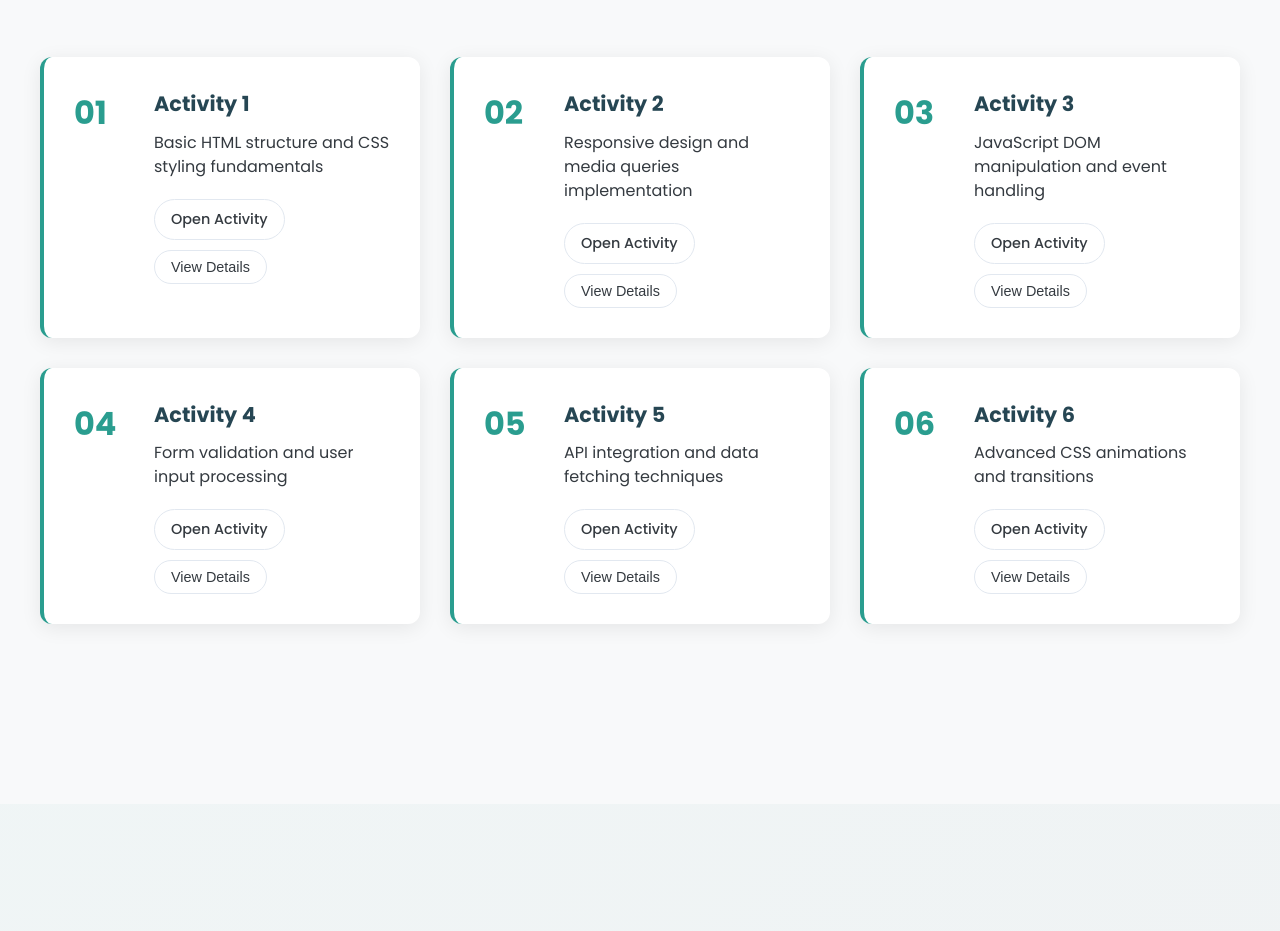
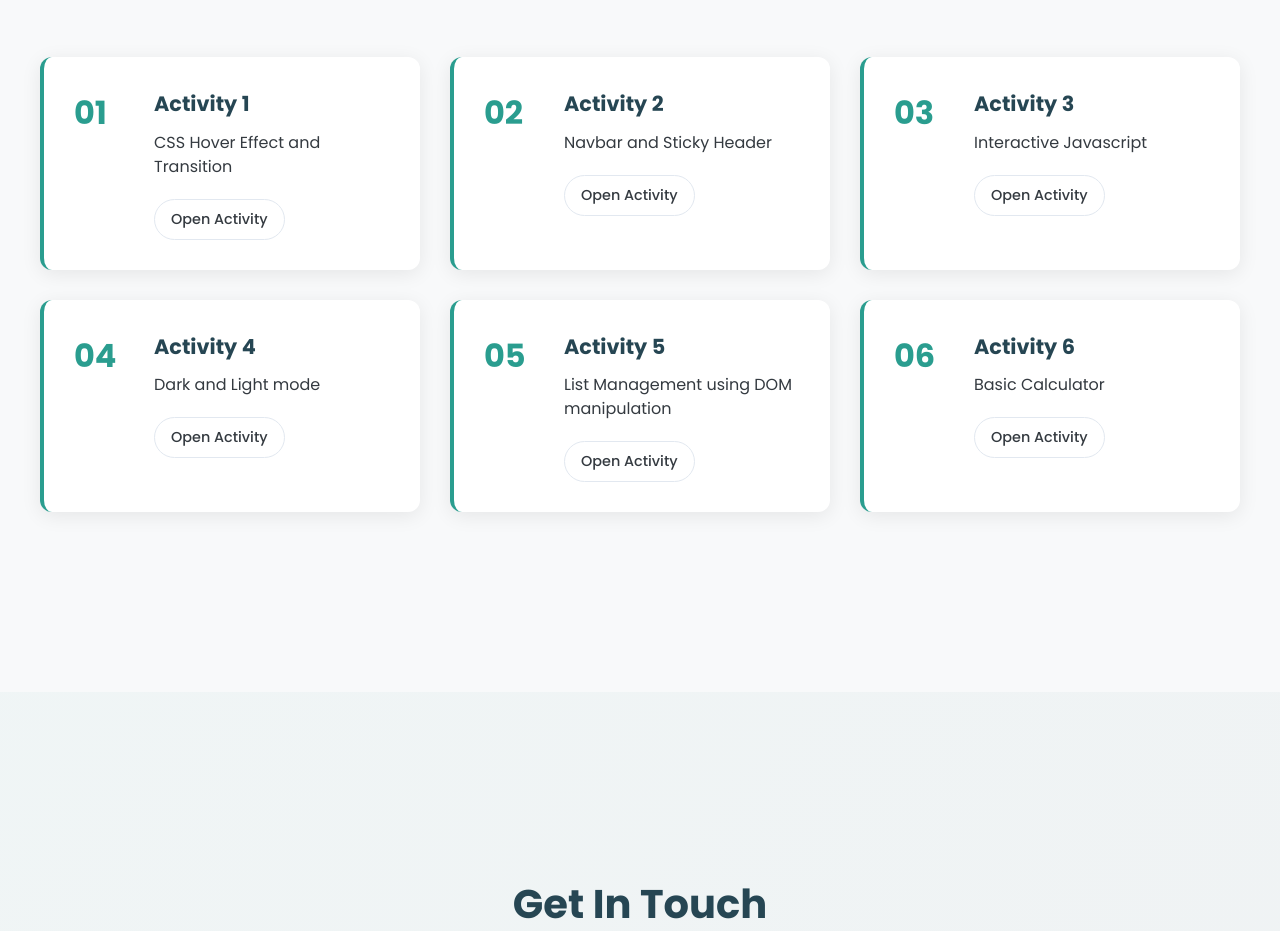
Before and after one commit to bryanpadiz08-dotcom/finals, a plain HTML site: page index.html in a window 1280 px wide. Shown: the part 4866-5797 px from the top of the page. Drawn offline with Linux system fonts and the light colour scheme.

Commit message:
changed lab names

```diff
--- a/index.html
+++ b/index.html
@@ -311,10 +311,10 @@
                         <div class="lab-number">01</div>
                         <div class="lab-content">
                             <h3>Activity 1</h3>
-                            <p class="muted">Basic HTML structure and CSS styling fundamentals</p>
+                            <p class="muted">CSS Hover Effect and Transition</p>
                             <div class="lab-actions">
                                 <a class="btn" href="./act1.html" target="_blank" rel="noopener noreferrer">Open Activity</a>
-                                <button class="btn secondary" data-modal="lab1">View Details</button>
+
                             </div>
                         </div>
                     </div>
@@ -322,10 +322,10 @@
                         <div class="lab-number">02</div>
                         <div class="lab-content">
                             <h3>Activity 2</h3>
-                            <p class="muted">Responsive design and media queries implementation</p>
+                            <p class="muted">Navbar and Sticky Header</p>
                             <div class="lab-actions">
                                 <a class="btn" href="./act2.html" target="_blank" rel="noopener noreferrer">Open Activity</a>
-                                <button class="btn secondary" data-modal="lab2">View Details</button>
+
                             </div>
                         </div>
                     </div>
@@ -333,10 +333,10 @@
                         <div class="lab-number">03</div>
                         <div class="lab-content">
                             <h3>Activity 3</h3>
-                            <p class="muted">JavaScript DOM manipulation and event handling</p>
+                            <p class="muted">Interactive Javascript</p>
                             <div class="lab-actions">
                                 <a class="btn" href="./act3.html" target="_blank" rel="noopener noreferrer">Open Activity</a>
-                                <button class="btn secondary" data-modal="lab3">View Details</button>
+
                             </div>
                         </div>
                     </div>
@@ -344,10 +344,10 @@
                         <div class="lab-number">04</div>
                         <div class="lab-content">
                             <h3>Activity 4</h3>
-                            <p class="muted">Form validation and user input processing</p>
+                            <p class="muted">Dark and Light mode</p>
                             <div class="lab-actions">
                                 <a class="btn" href="./act4.html" target="_blank" rel="noopener noreferrer">Open Activity</a>
-                                <button class="btn secondary" data-modal="lab4">View Details</button>
+
                             </div>
                         </div>
                     </div>
@@ -355,10 +355,10 @@
                         <div class="lab-number">05</div>
                         <div class="lab-content">
                             <h3>Activity 5</h3>
-                            <p class="muted">API integration and data fetching techniques</p>
+                            <p class="muted">List Management using DOM manipulation</p>
                             <div class="lab-actions">
                                 <a class="btn" href="./act5.html" target="_blank" rel="noopener noreferrer">Open Activity</a>
-                                <button class="btn secondary" data-modal="lab5">View Details</button>
+
                             </div>
                         </div>
                     </div>
@@ -366,10 +366,10 @@
                         <div class="lab-number">06</div>
                         <div class="lab-content">
                             <h3>Activity 6</h3>
-                            <p class="muted">Advanced CSS animations and transitions</p>
+                            <p class="muted">Basic Calculator</p>
                             <div class="lab-actions">
                                 <a class="btn" href="./act6.html" target="_blank" rel="noopener noreferrer">Open Activity</a>
-                                <button class="btn secondary" data-modal="lab6">View Details</button>
+
                             </div>
                         </div>
                     </div>
```
